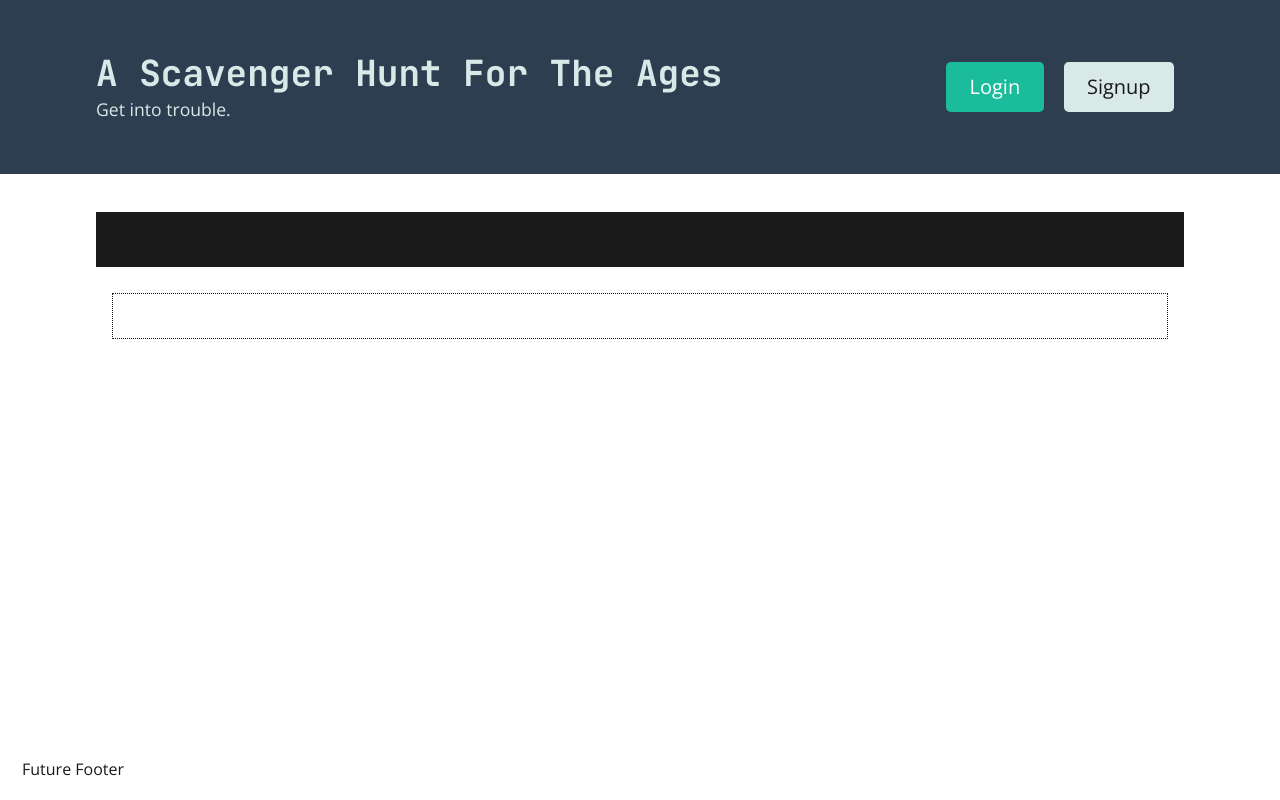
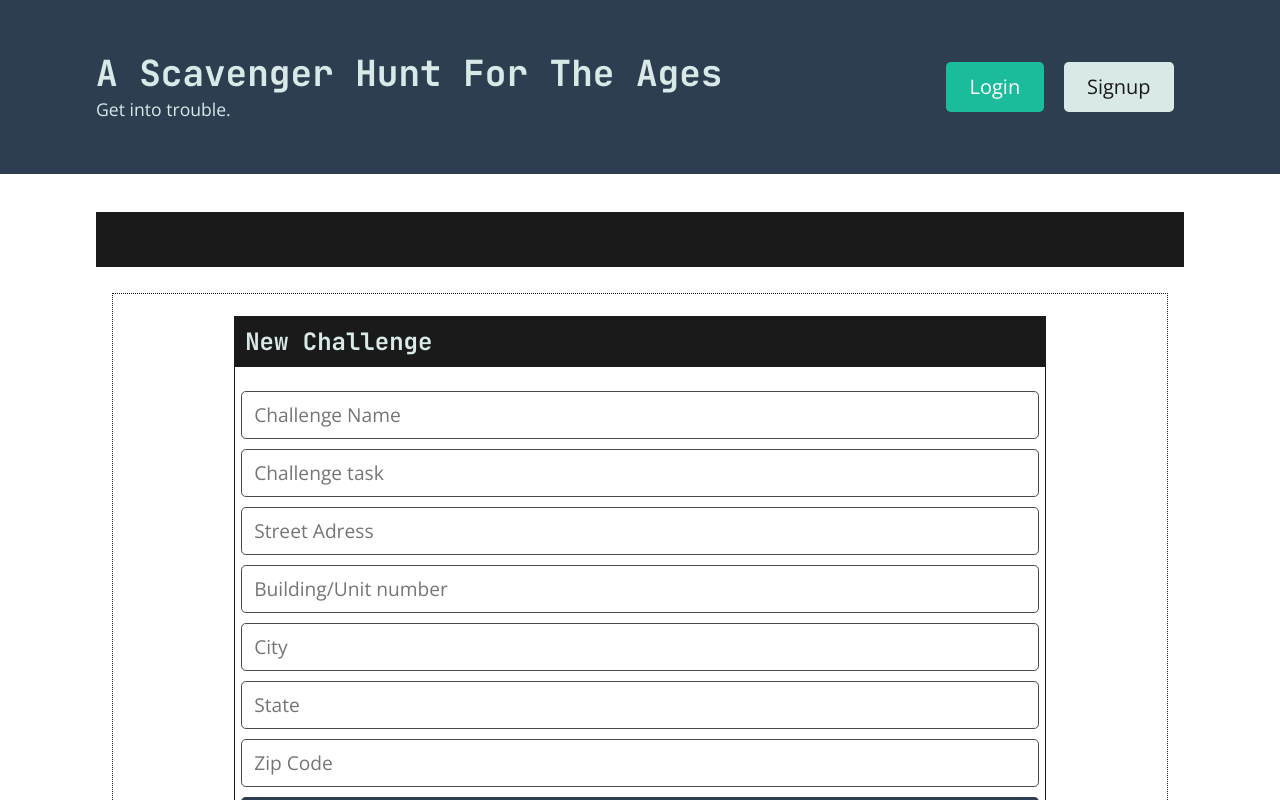
Before and after one commit to Bertokeys1/a-scavenger-hunt-for-the-ages, a React (Create React App) app in the folder client/: page /hunts/1 in a window 1280 px wide. Shown: the top 800 px of the page. Built offline with nearby package versions, Linux system fonts and the light colour scheme; no server answers.

Commit message:
updated challengeform index js and updated routes in app.js

```diff
--- a/client/src/App.js
+++ b/client/src/App.js
@@ -71,11 +71,11 @@ function App() {
                 element={<Profile />}
               />
               <Route
-                path="/hunts"
+                path="hunts"
                 element={<HuntList />}
               />
               <Route
-                path="/hunts/:huntId"
+                path="hunts/:huntId"
                 element={<SingleHunt />}
               />
 
--- a/client/src/components/ChallengeForm/index.js
+++ b/client/src/components/ChallengeForm/index.js
@@ -0,0 +1,134 @@
+import React, { useState } from "react";
+import { useNavigate, Link } from "react-router-dom";
+import { useMutation, useQuery } from "@apollo/client";
+import { QUERY_HUNTS } from "../../utils/queries";
+import { CREATE_CHALLENGE} from "../../utils/mutations";
+
+const ChallengeForm = () => {
+  const { data } = useQuery(QUERY_HUNTS);
+
+  const [formData, setFormData] = useState({
+    challengeName: '',
+    location: {
+      address1: '',
+      address2: '',
+      city: '',
+      state: '',
+      zipCode: '',
+    },
+    todo: '',
+  });
+  let navigate = useNavigate();
+
+  const [createChallenge, { error }] = useMutation(CREATE_CHALLENGE);
+
+  const handleInputChange = (event) => {
+    const { name, value } = event.target;
+    setFormData({ ...formData, [name]: value });
+  };
+
+  const handleFormSubmit = async (event) => {
+    event.preventDefault();
+
+    try {
+      const { data } = await createChallenge({
+        variables: {data: {...formData}},
+      });
+
+      navigate(`/hunt/${data.createChallenge._id}`);
+    } catch (err) {
+      console.error(err);
+    }
+
+    setFormData({
+      challengeName: "",
+    });
+  };
+
+  return (
+    <main className="flex-row justify-center mb-4">
+      <div className="col-12 col-lg-10">
+        <div className="card">
+          <h4 className="card-header bg-dark text-light p-2">New Challenge</h4>
+          <div className="card-body">
+            {(
+              <form onSubmit={handleFormSubmit}>
+                <input
+                  className="form-input"
+                  placeholder="Challenge Name"
+                  name="challengeName"
+                  type="text"
+                  value={formData.challengeName}
+                  onChange={handleInputChange}
+                ></input>
+                <input
+                  className="form-input"
+                  placeholder="Challenge task"
+                  name="todo"
+                  type="text"
+                  value={formData.todo}
+                  onChange={handleInputChange}
+                ></input>
+                <input
+                  className="form-input"
+                  placeholder="Street Adress"
+                  name="location"
+                  type="text"
+                  value={formData.location.address1}
+                  onChange={handleInputChange}
+                />
+                <input
+                  className="form-input"
+                  placeholder="Building/Unit number"
+                  name="challengeAddress2"
+                  type="text"
+                  value={formData.location.address2}
+                  onChange={handleInputChange}
+                />
+                <input
+                  className="form-input"
+                  placeholder="City"
+                  name="challengeCity"
+                  type="text"
+                  value={formData.location.city}
+                  onChange={handleInputChange}
+                />
+                <input
+                  className="form-input"
+                  placeholder="State"
+                  name="challengeState"
+                  type="text"
+                  value={formData.location.state}
+                  onChange={handleInputChange}
+                />
+                <input
+                  className="form-input"
+                  placeholder="Zip Code"
+                  name="challengeZip"
+                  type="text"
+                  value={formData.location.zipCode}
+                  onChange={handleInputChange}
+                />
+                <button
+                  className="btn btn-block btn-primary"
+                  style={{ cursor: "pointer" }}
+                  type="submit"
+                >
+                  Submit
+                </button>
+              </form>
+            )}
+
+            {error && (
+              <div className="my-3 p-3 bg-danger text-white">
+                {error.message}
+              </div>
+            )}
+          </div>
+        </div>
+      </div>
+    </main>
+  );
+};
+
+export default ChallengeForm;
--- a/client/src/components/ChallengeList/index.js
+++ b/client/src/components/ChallengeList/index.js
@@ -0,0 +1,38 @@
+import React from 'react';
+import { Link } from 'react-router-dom';
+
+const ChallengeList = ( {challenges, title,} ) => {
+  if (!challenges.length) {
+    return <h3>No Challenge Yet</h3>;
+  }
+
+  return (
+    <div>
+      {<h3>{title}</h3>}
+      {challenges&&
+        challenges.map((challenge) =>
+         (
+          <div key={challenge._id} className="card mb-3">
+            <h4 className="card-header bg-primary text-light p-2 m-0">
+
+                <Link
+                  className="text-light"
+                  to={`/challenge/${challenge._id}`}
+                >
+                  {challenge.challengeName}
+                </Link>
+            </h4>
+            {/* Possibly deletechallenge here if not on challengePage
+             <Link
+              className="btn btn-primary btn-block btn-squared"
+              to={`/challenge/${challenge._id}`}
+            >
+              Join the challenge.
+            </Link> */}
+          </div>
+        ))}
+    </div>
+  );
+};
+
+export default ChallengeList;
--- a/client/src/components/HuntList/index.js
+++ b/client/src/components/HuntList/index.js
@@ -17,7 +17,7 @@ const HuntList = ( {hunts, title,} ) => {
 
                 <Link
                   className="text-light"
-                  to={`/Hunt/${hunt._id}`}
+                  to={`/hunt/${hunt._id}`}
                 >
                   {hunt.huntName}
                 </Link>
--- a/client/src/pages/SingleHunt.js
+++ b/client/src/pages/SingleHunt.js
@@ -4,10 +4,10 @@ import React from "react";
 import { useParams } from "react-router-dom";
 import { useQuery } from "@apollo/client";
 
-// import ChallengeList from "../components/ChallengeList";
-// import ChallengeForm from "../components/ChallengeForm";
+import ChallengeList from "../components/ChallengeList";
 
 import { QUERY_SINGLE_HUNT } from "../utils/queries";
+import ChallengeForm from "../components/ChallengeForm";
 
 const SingleHunt = () => {
   // Use `useParams()` to retrieve value of the route parameter `:huntId`
@@ -21,19 +21,19 @@ const SingleHunt = () => {
   const hunt = data?.hunt || {};
   console.log(data);
 
-  if (loading) {
-    return <div>Loading...</div>;
-  }
+  // if (loading) {
+  //   return <div>Loading...</div>;
+  // }
   return (
     <div className="my-3">
       <h3 className="card-header bg-dark text-light p-2 m-0">
         {hunt.huntName} <br />
       </h3>
       <div className="my-5">
-        {/* <ChallengeList challenges={hunt.challenges} /> */}
+        {/* <ChallengeList/> */}
       </div>
       <div className="m-3 p-4" style={{ border: "1px dotted #1a1a1a" }}>
-        {/* <ChallengeForm huntId={hunt._id} /> */}
+        <ChallengeForm/>
       </div>
     </div>
   );
```
